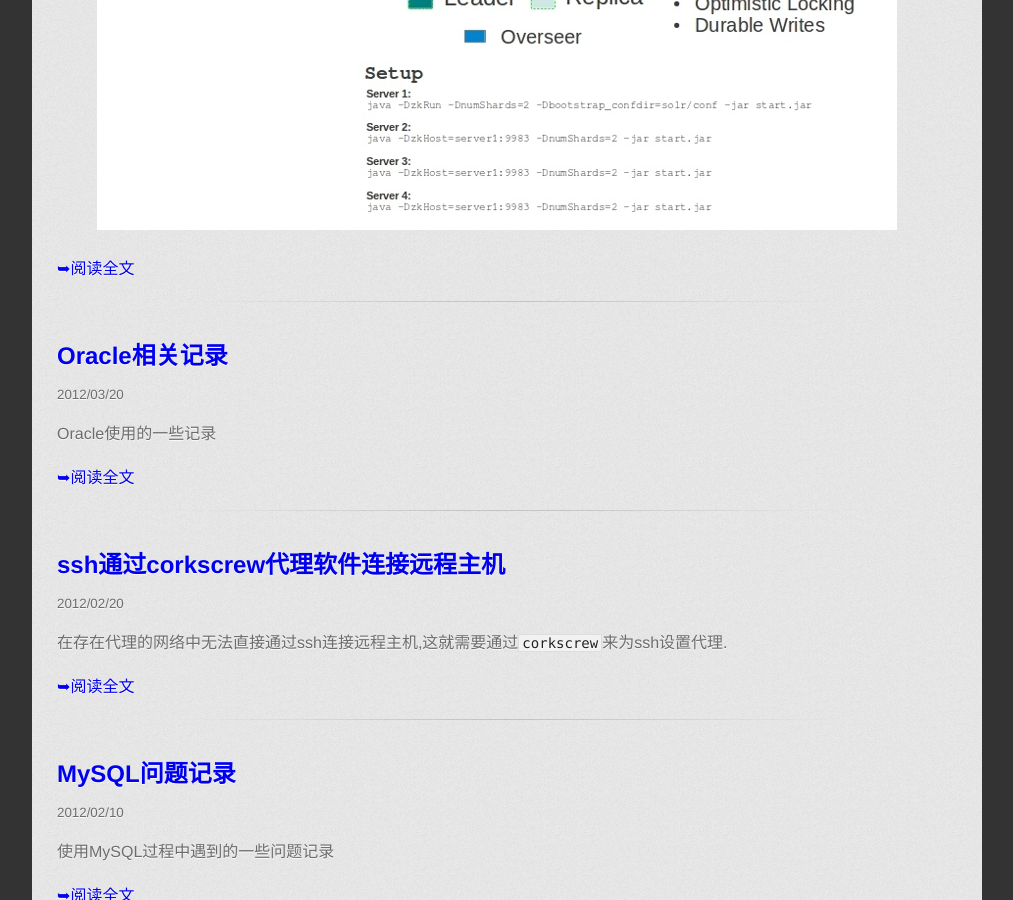
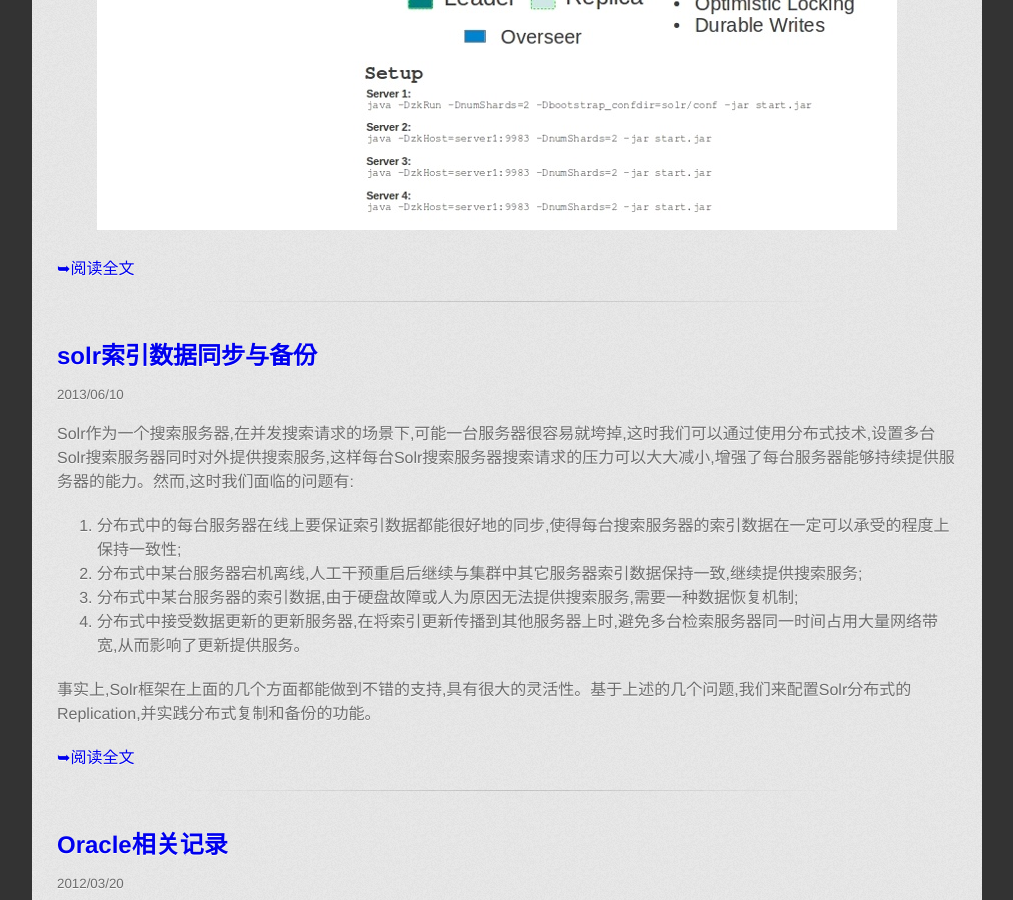
Before and after one commit to warningrc/warningrc.github.io, a Jekyll site: the page built from index.html, in a window 1280 px wide and 900 px high, scrolled down 802 px. Shown: the whole window, without its empty margins (133-1146 px from the left). Built offline with Jekyll 4.4.1, drawn with Linux system fonts in a browser that asks for light colours; the list of posts is cut into pages by our own code; some of the changed text lies outside the part shown.

Commit message:
solr索引数据同步与备份

```diff
--- /dev/null
+++ b/_posts/2013-06-10-Solr-data-backup.md
@@ -0,0 +1,157 @@
+---
+layout: post
+title: solr索引数据同步与备份
+tags: solr linux
+---
+Solr作为一个搜索服务器,在并发搜索请求的场景下,可能一台服务器很容易就垮掉,这时我们可以通过使用分布式技术,设置多台Solr搜索服务器同时对外提供搜索服务,这样每台Solr搜索服务器搜索请求的压力可以大大减小,增强了每台服务器能够持续提供服务器的能力。然而,这时我们面临的问题有:
+
+ 1. 分布式中的每台服务器在线上要保证索引数据都能很好地的同步,使得每台搜索服务器的索引数据在一定可以承受的程度上保持一致性;
+ 2. 分布式中某台服务器宕机离线,人工干预重启后继续与集群中其它服务器索引数据保持一致,继续提供搜索服务;
+ 3. 分布式中某台服务器的索引数据,由于硬盘故障或人为原因无法提供搜索服务,需要一种数据恢复机制;
+ 4. 分布式中接受数据更新的更新服务器,在将索引更新传播到其他服务器上时,避免多台检索服务器同一时间占用大量网络带宽,从而影响了更新提供服务。
+
+
+事实上,Solr框架在上面的几个方面都能做到不错的支持,具有很大的灵活性。基于上述的几个问题,我们来配置Solr分布式的Replication,并实践分布式复制和备份的功能。
+
+----
+
+### 分布式数据同步
+
+针对数据量小，但是并发量大的检索需求，我们可以通过分布式部署solr，设置一台solr服务器作为数据更新服务器，设置多台solr服务器同时对外服务，在前端使用某些负载均衡软件过配置使得并发到达的搜索请求均匀地反向代理到Solr分布式中的每一台搜索服务器上。solr分布式集群架构如下如：
+![solr分布式集群架构](/images/solr_______.jpg)
+
+在分布式集群中当向solr更新服务器添加或更新索引后，在一定可以承受的程度范围内，solr分布式集群会将数据同步到检索服务器。这样就需要让solr检索服务器从solr更新服务器同步数据，这种同步模式的架构所示：
+![solr分布式集群数据同步](/images/solr_________.jpg)
+
+上图中，每台solr检索服务器会向solr更新服务器发起数据同步请求，当数据需要同步时，solr更新服务器会将需要同步的数据返回给solr检索服务器，这样每个solr检索服务器都可以最新的检索数据反馈给用户。
+
+solr更新服务器作为检索数据的控制服务器(master)，对应的solrconfig.xml的配置内容如下：
+
+    <requestHandler name="/replication" class="solr.ReplicationHandler" >
+       <lst name="master">
+         <!--在提交和启动之后进行同步，可选择的项目还有'optimize(合并索引)' -->
+         <str name="replicateAfter">commit</str>
+         <str name="replicateAfter">startup</str>
+         <!--在提交和启动之后进行备份，可选择的项目还有'optimize(合并索引)' -->
+         <str name="backupAfter">startup</str>
+         <str name="backupAfter">commit</str>
+          <!--指定需要同步的配置文件，多份文件以逗号分隔 -->
+         <str name="confFiles">schema.xml,stopwords.txt</str>
+         <str name="commitReserveDuration">00:00:10</str>
+       </lst>
+	</requestHandler>
+
+配置中name为/replication的requestHandler,即为Solr提供的复制请求处理接口,配置中replicateAfter表示在startup和commit之后才允许检索服务器的复制请求。
+
+
+
+solr检索服务器作为检索数据的从服务器(Slave)，对应的solrconfig.xml的配置内容如下：
+
+	<requestHandler name="/replication" class="solr.ReplicationHandler" >
+	   <lst name="slave">
+	     <!--主索引的url，该从索引将从这个更新服务器地址同步索引-->
+	     <str name="masterUrl">http://192.168.90.140:8990/solr/collection/replication</str>
+	    <!--从主服务器同步索引的间隔时间，如果此项设置为空，将不主动从主服务器同步数据。可以通过admin页面或者http API触发同步动作-->
+	     <str name="pollInterval">00:00:10</str>
+	    <!--配置连接和读取超时时间，这个跟 http 中的概念一样，单位为毫秒-->
+	    <str name="httpConnTimeout">5000</str>
+	    <str name="httpReadTimeout">10000</str>
+	    <!-- 如果主服务中的 http base 的鉴权可用的话，从服务就需要配置这个用户名和密码 -->
+	    <!--<str name="httpBasicAuthUser">username</str>
+	    <str name="httpBasicAuthPassword">password</str>-->
+	   </lst>
+	</requestHandler>
+
+
+ slave配置中masterUrl和pollInterval是必选的,masterUrl指定为索引数据的复制请求接口,pollInterval是指Slave周期地向Master询问是否数据有所更新,如果发生变更则进行复制。其它的参数可以根据需要进行配置。
+
+ 通过上述的配置，当向更新服务器提交一条数据之后，检索服务器会将数据同步到本地。
+
+
+ 通过上述可以看到,在只有一个更新服务器的Solr分布式集群中,如果存在大量的检索服务器要求同步数据,势必会造成对更新服务器的压力(网络带宽、系统IO、系统CPU),使更新服务器持续提供服务的能力降低,甚至宕机。Solr也考虑到这一点,通过在更新服务器和检索服务器之间建立一个代理的结点来改善单点故障,代理结点既同步更新服务器的数据,同时又将最新的数据同步复制到检索服务器结点,这个结点叫做中继服务器(Repeater),架构图如下：
+
+![](/images/enter_image_description_here.jpg)
+
+ 由图可见,更新服务器的压力一下转移到了中继服务器上,在一定程度上解决了更新服务器的单点问题。对于中继服务器结点,它具有双重角色,显而易见,在配置的时候需要配置上Master和Slave都具有的属性。我们给出一个中继服务器的配置示例。
+
+ solr更新服务器配置：
+
+	<requestHandler name="/replication" class="solr.ReplicationHandler" >
+	   <lst name="master">
+	     <!--在提交和启动之后进行同步，可选择的项目还有'optimize(合并索引)' -->
+	     <str name="replicateAfter">commit</str>
+	     <str name="replicateAfter">startup</str>
+	     <!--在提交和启动之后进行备份，可选择的项目还有'optimize(合并索引)' -->
+	     <str name="backupAfter">startup</str>
+	     <str name="backupAfter">commit</str>
+	      <!--指定需要同步的配置文件，多份文件以逗号分隔 -->
+	     <str name="confFiles">schema.xml,stopwords.txt</str>
+	     <!--同步数据的间隔时间，可根据提交索引的频率和网络数据进行调整，默认为10秒(从主服务器到从服务器同步5M数据大概需要10秒)-->
+	     <str name="commitReserveDuration">00:00:10</str>
+	   </lst>
+	</requestHandler>
+
+solr中继服务器配置：
+
+	<requestHandler name="/replication" class="solr.ReplicationHandler" >
+	  <lst name="master">
+	    <str name="replicateAfter">startup</str>
+	    <str name="replicateAfter">commit</str>
+	    <str name="commitReserveDuration">00:00:10</str>
+	  </lst>
+	   <lst name="slave">
+	     <!--主索引的url，该从索引将从这个主索引地址同步索引-->
+	     <str name="masterUrl">http://192.168.90.140:8990/solr/collection/replication</str>
+	    <!--从主服务器同步索引的间隔时间，如果此项设置为空，将不主动从主服务器同步数据。可以通过admin页面或者http API触发同步动作-->
+	     <str name="pollInterval">00:00:10</str>
+	    <!--配置连接和读取超时时间，这个跟 http 中的概念一样，单位为毫秒-->
+	    <str name="httpConnTimeout">5000</str>
+	    <str name="httpReadTimeout">10000</str>
+	    <!-- 如果主服务中的 http base 的鉴权可用的话，从服务就需要配置这个用户名和密码 -->
+	    <!--<str name="httpBasicAuthUser">username</str>
+	    <str name="httpBasicAuthPassword">password</str>-->
+	   </lst>
+	</requestHandler>
+
+solr检索服务器配置：
+
+	<requestHandler name="/replication" class="solr.ReplicationHandler" >
+	   <lst name="slave">
+	     <!--主索引的url，该从索引将从这个主索引地址同步索引-->
+	     <str name="masterUrl">http://192.168.90.254:8990/solr/collection/replication</str>
+	    <!--从主服务器同步索引的间隔时间，如果此项设置为空，将不主动从主服务器同步数据。可以通过admin页面或者http API触发同步动作-->
+	     <str name="pollInterval">00:00:10</str>
+	    <!--配置连接和读取超时时间，这个跟 http 中的概念一样，单位为毫秒-->
+	    <str name="httpConnTimeout">5000</str>
+	    <str name="httpReadTimeout">10000</str>
+	    <!-- 如果主服务中的 http base 的鉴权可用的话，从服务就需要配置这个用户名和密码 -->
+	    <!--<str name="httpBasicAuthUser">username</str>
+	    <str name="httpBasicAuthPassword">password</str>-->
+	   </lst>
+	</requestHandler>
+
+
+可见,Solr能够支持这种链式同步配置,甚至可以配置更多级,但具体如何配置还要依据你的应用的特点,以及资源条件的限制。总之,Solr目标就是让你系统的数据可用性变得更好。任何时候发生机器故障、硬盘故障、数据错误,都可以从其他的备机上同步数据。
+
+
+
+### 单solr服务器数据备份
+
+当如果没有部署solr分布式集群，只使用一台solr服务器提供服务时，对索引数据的备份将显得尤其重要。
+
+在老版本的solr安装目录中存在一个复制索引数据的脚本，使用该脚本可以手动将索引数据备份下来，但是存在一个问题，当向服务器发起备份请求时，恰好应用服务器向solr发起了一个commit请求，solr服务器正在更新索引数据，这样就会造成备份与源数据的不同步。新版本的solr解决了该问题，删除了备份数据的脚本，提供了一个新式的备份数据功能，该功能其实就是运用了上述solr分布式集群中同步数据的功能。配置方式同上述分布式集群中的更新服务器配置。
+
+
+    <requestHandler name="/replication" class="solr.ReplicationHandler" >
+           <lst name="master">
+             <!--在提交和启动之后进行备份，可选择的项目还有'optimize(合并索引)' -->
+             <str name="backupAfter">startup</str>
+             <str name="backupAfter">commit</str>
+              <!--指定需要同步的配置文件，多份文件以逗号分隔 -->
+             <str name="confFiles">schema.xml,stopwords.txt</str>
+             <str name="commitReserveDuration">00:00:10</str>
+           </lst>
+    </requestHandler>
+
+将solr使用该配置并启动之后，可以定期通过http请求
+`http://ip:port/solr/collection/replication?command=backup&location=/opt/solr/solrDistributed` 来对数据做备份，`location`参数的含义是将数据备份到`/opt/solr/solrDistributed`目录下，备份成功后会在该目录下存在名为`snapshot.{时间数字串}`的目录。如果索引数据损坏，只需要将备份数据复制到索引数据目录下即可。
```
Also changed, not shown: _posts/2013-06-10-SolrCloud-config.md (+1 -1 lines), images/enter_image_description_here.jpg (added), images/solr_______.jpg (added), images/solr_________.jpg (added).
